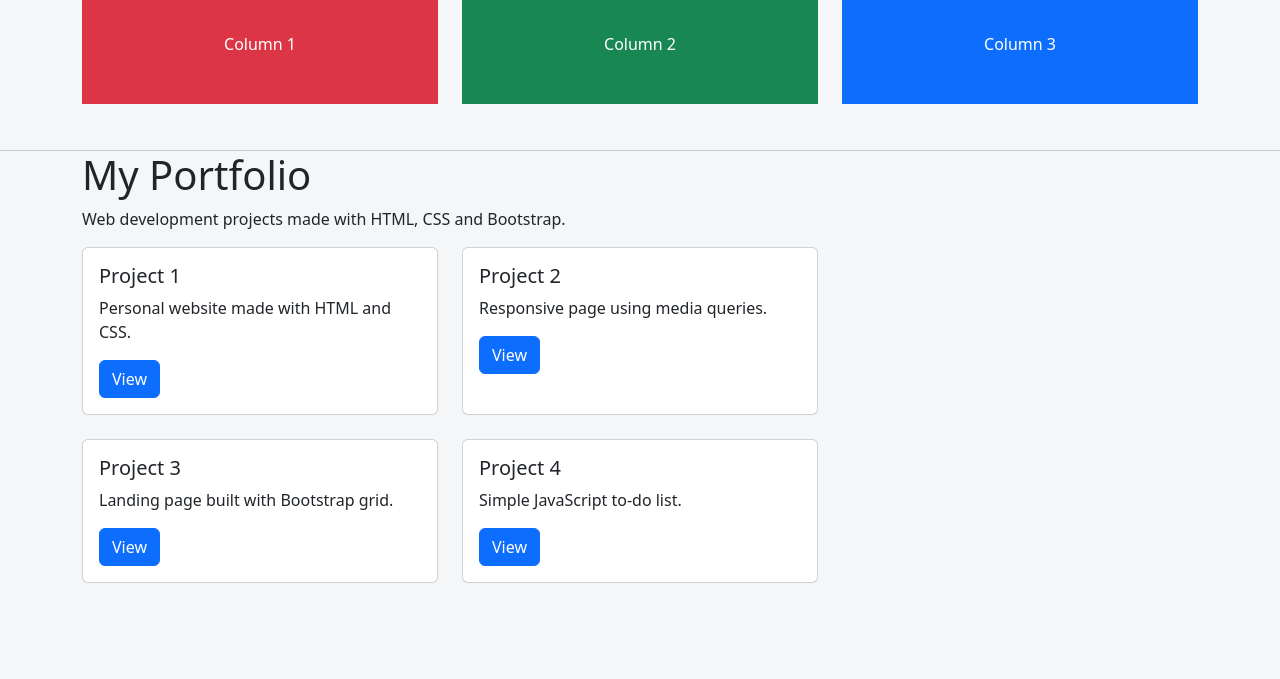
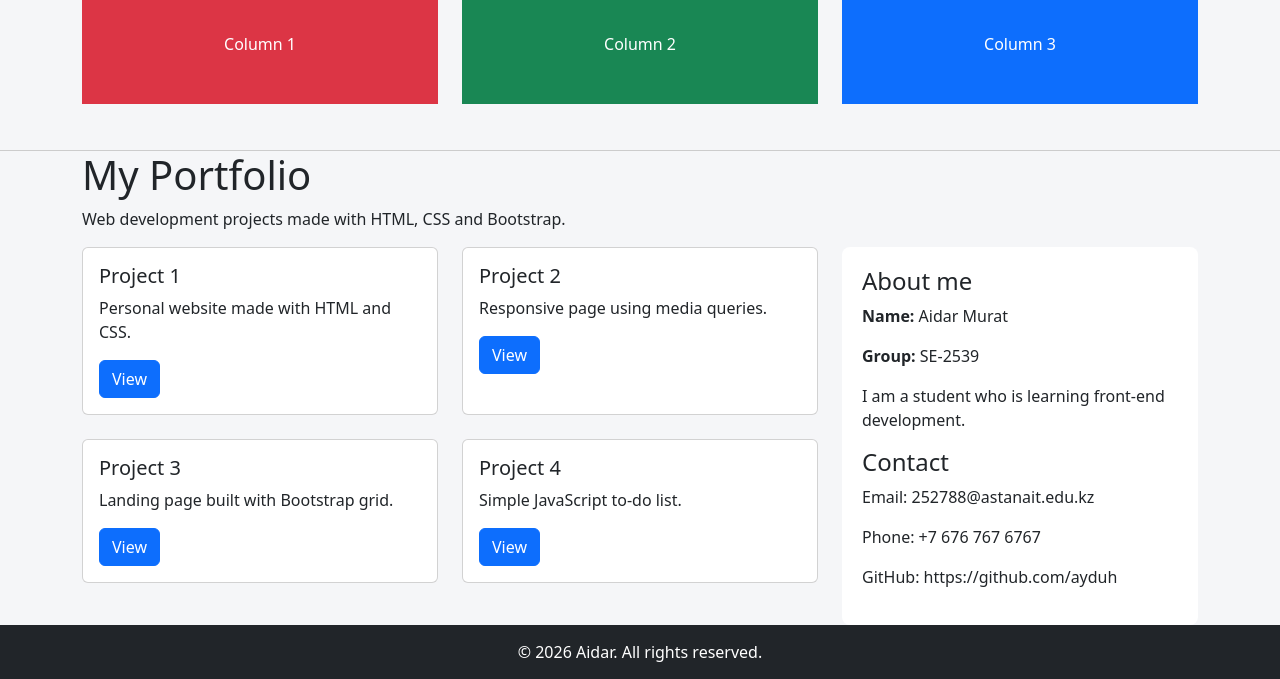
Before and after one commit to ayduh/WEB-Tech-Assignment3, a plain HTML site: page index.html in a window 1280 px wide. Shown: the part 600-1279 px from the top of the page. Before the commit the page ends 1207 px from the top, so only its background shows below. Drawn offline with nearby package versions, Linux system fonts and the light colour scheme.

Commit message:
Add sidebar part for portfolio. Add footer. Connect standart Bootstrap script at the end.

```diff
--- a/index.html
+++ b/index.html
@@ -103,5 +103,26 @@
           </div>
         </div>
 
+        <aside class="col-12 col-lg-4" id="contact">
+          <div class="sidebar-box">
+            <h4>About me</h4>
+            <p><strong>Name:</strong> Aidar Murat</p>
+            <p><strong>Group:</strong> SE-2539</p>
+            <p>I am a student who is learning front-end development.</p>
+            <h4>Contact</h4>
+            <p>Email: 252788@astanait.edu.kz</p>
+            <p class="extra-contact">Phone: +7 676 767 6767</p>
+            <p class="extra-contact">GitHub: https://github.com/ayduh</p>
+          </div>
+        </aside>
+      </div>
+    </div>
+  </main>
+
+  <footer class="site-footer">
+    <p class="mb-0">&copy; 2026 Aidar. All rights reserved.</p>
+  </footer>
+
+  <script src="https://cdn.jsdelivr.net/npm/bootstrap@5.3.3/dist/js/bootstrap.bundle.min.js"></script>
 </body>
 </html>
```
